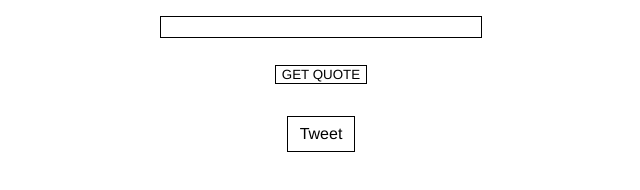
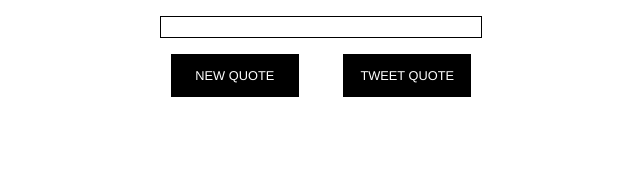
Before and after one commit to chelseadlee/Random-Quote-Machine, a website: page index.html in a window 1280 px wide. Shown: the whole page, without its empty margins (319-959 px from the left). Drawn offline with nearby package versions, Linux system fonts and the light colour scheme.

Commit message:
style buttons

```diff
--- a/index.html
+++ b/index.html
@@ -7,28 +7,23 @@
         <link rel="stylesheet" href="style.css">
     </head>
     <body>
+      <div class="container">
+        <main class="main">
+          <section id="quote-content">
+            <article id="quote">
+            </article>
+            <article id="author">
+            </article>
+          </section>
 
-        <section id="quote-content">
-          <article id="quote">
-          </article>
-          <article id="author">
-          </article>
-        </section>
-        <section id="botton-section">
-          <button class="button" id="button">GET QUOTE</button>
-        </section>
-        <section id="social-section">
-          <div class="tweet button">
+          <section id="buttons">
+            <div class="button">NEW QUOTE</div>
 
-            <a class="twitter-share-button" href="https://twitter.com/intent/tweet?yo" data-size="large">
+              <a class="twitter-share-button" href="https://twitter.com/intent/tweet?"><div class="button">TWEET QUOTE</div></a>
 
-Tweet</a>
-        </div>
-
-<!--             <button class="tweeter" onclick="tweetIt()">
-              tweet!
-            </button> -->
-        </section>
+          </section>
+        </main>
+      </div>
     </body>
     <footer>
         <script src="node_modules/jquery/dist/jquery.min.js"></script>
--- a/style.css
+++ b/style.css
@@ -1,31 +1,37 @@
 * {
     font-family: Helvetica, Arial, sans-serif;
 }
-.button
- {
-    background-color: #fff;
+
+section {
+    margin: 1em auto;
+    max-width: 300px;
+    height: auto;
+}
+
+#buttons {
+    display: flex;
+    justify-content: space-between;
+    flex-wrap: wrap;
+}
+.button {
+    color: white;
+    background-color: black;
     border: 1px solid black;
-    margin: 2em auto;
-    display: block;
+    display: inline-block;
     transition: all .4s ease-in-out;
+    width: 100px;
+    text-align: center;
+    padding: 1em;
+    font-size: .8em;
+}
 
-}
-.tweet {
-    width: 50px;
-    text-align: center;
-    padding: .5em;
-
-}
-.tweet a {
+.button a {
     text-decoration: none;
-    color: black;
+    color: white;
 }
 #quote-content {
-   margin: 1em auto;
-   padding: 10px;
-   max-width: 300px;
-   height: auto;
-   border: 1px solid black;
+    border: 1px solid black;
+    padding: 10px;
 }
 #quote,
 #author {
@@ -34,8 +40,8 @@
 
 
 .button:hover,
-a:hover {
-    background-color: black;
-    color: #fff;
+.button:hover a {
+    background-color: white;
+    color: black;
     transition: all .4s ease-in-out;
 }
```
Also changed, not shown: main.js (+0 -31 lines).
